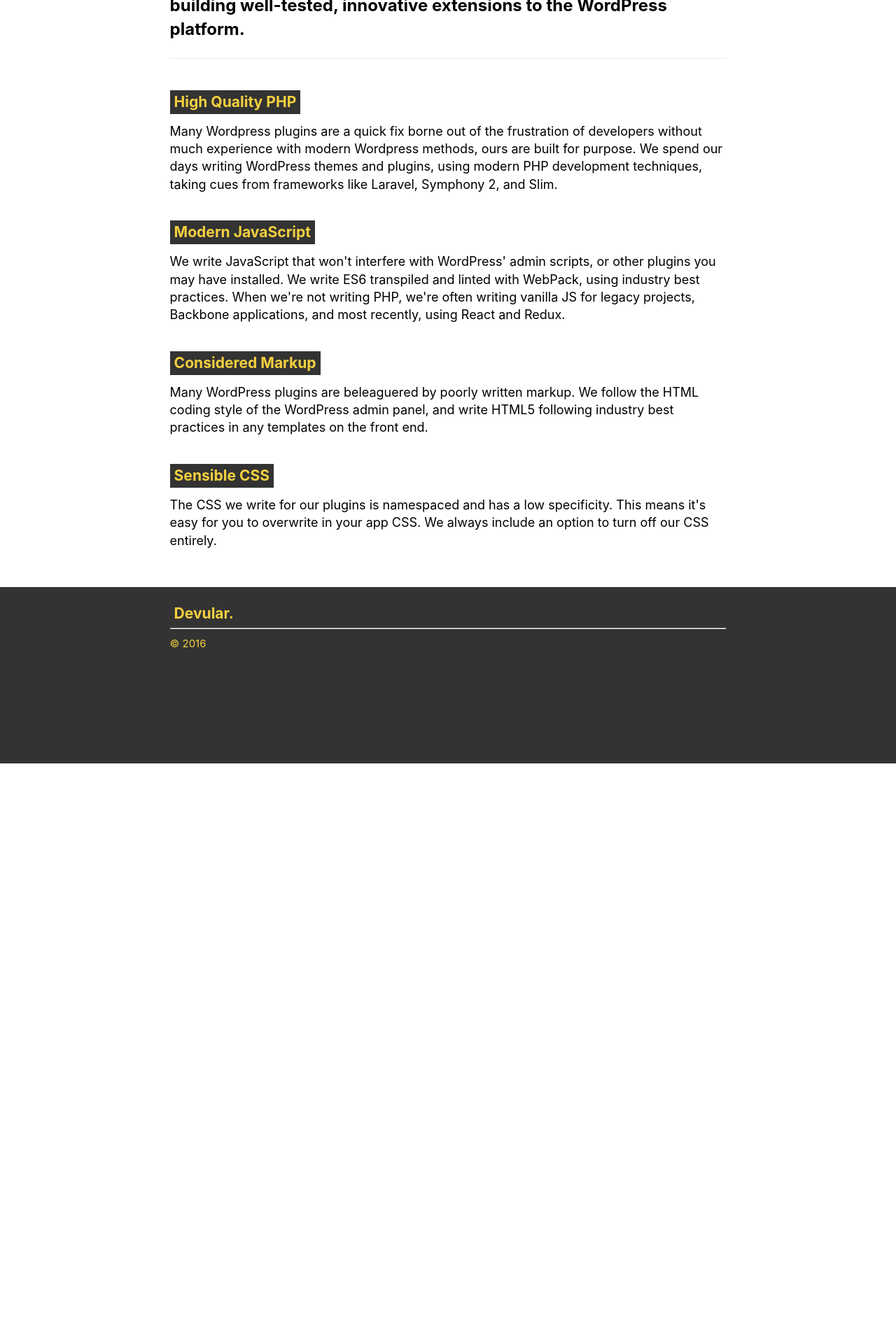
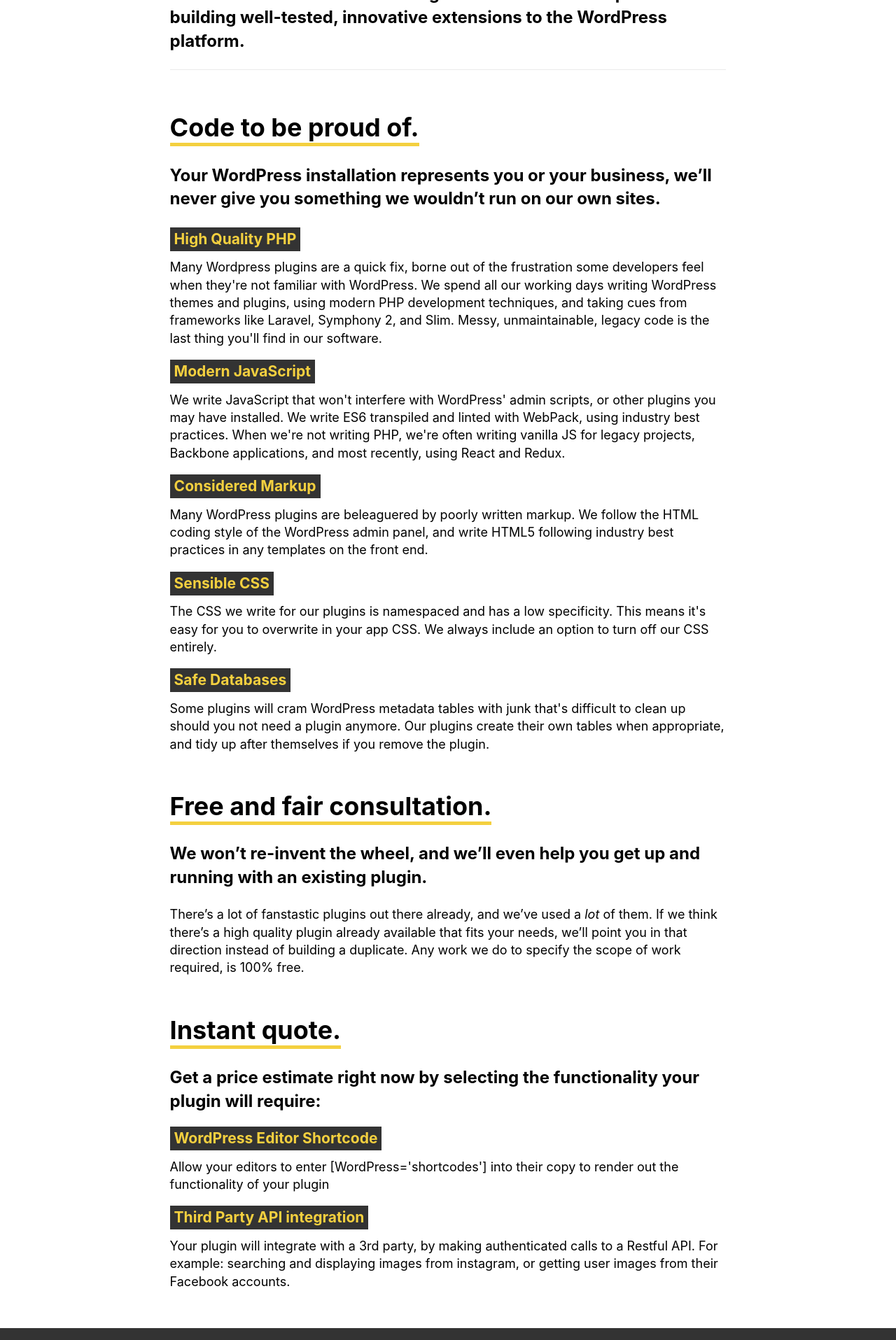
Before and after one commit to jonsherrard/customwpplugins, a React (Create React App) app: page / in a window 1280 px wide. Shown: the part 360-2275 px from the top of the page at 70% size. Before the commit the page ends 1451 px from the top, so only its background shows below. Built offline with nearby package versions, Linux system fonts and the light colour scheme.

Commit message:
prorgess sofar, and then sleep

```diff
--- a/src/App.css
+++ b/src/App.css
@@ -1,14 +1,38 @@
+* {
+  margin-top: 0px;
+}
+
 body {
   font-size: 18px;
   font-family: -apple-system, BlinkMacSystemFont, "Segoe UI", "Roboto", "Oxygen", "Ubuntu", "Cantarell", "Fira Sans", "Droid Sans", "Helvetica Neue", sans-serif;
 }
 
 h3 {
-  margin-bottom: -0.3em;
+  margin-bottom: 0.5em;
+}
+
+.text-align-center {
+  text-align: center;
 }
 
 h1, h2, h3, h4, h5 {
   font-family: -apple-system, BlinkMacSystemFont, "Segoe UI", "Roboto", "Oxygen", "Ubuntu", "Cantarell", "Fira Sans", "Droid Sans", "Helvetica Neue", sans-serif;
+}
+
+h1 {
+  display: inline-block;
+  border-bottom: 5px solid #F4D03F;
+  margin-top: 1em;
+}
+
+h2 {
+  font-size: x-large;
+  line-height: 1.4;
+}
+
+h1 + h2 {
+  margin-top: 0px;
+  margin-bottom: 1em;
 }
 
 .App-body {
@@ -38,6 +62,10 @@ h1, h2, h3, h4, h5 {
   text-align: center;
 }
 
+.App-header h1 {
+  border-bottom: 5px solid #FFFFFF;
+}
+
 .App-intro {
   font-size: x-large;
   font-weight: bold;
--- a/src/App.js
+++ b/src/App.js
@@ -1,6 +1,7 @@
 import React, { Component } from 'react';
 import logo from './logo.svg';
 import './App.css';
+import Quote from './Quote.js'
 import Footer from './Footer.js';
 import Tenet from './Tenet.js';
 import tenets from './tenetText.js'
@@ -14,17 +15,27 @@ class App extends Component {
       <div className="App">
         <div className="App-header">
           <img src={logo} className="App-logo" alt="logo" />
+          <br/>
           <h1>Custom WP Plugins</h1>
         </div>
         <div className="App-body">
           <p className="App-intro">
             Add custom features, pages, dashboards, and functionality to your WordPress site. Custom WP Plugins has a wealth of experience in building well-tested, innovative extensions to the WordPress platform.
           </p>
+          <h1 className="text-align-center">Code to be proud of.</h1>
+          <h2>Your WordPress installation represents you or your business, we&rsquo;ll never give you something we wouldn&rsquo;t run on our own sites.</h2>
 
           {tenets.map((tenet, index) => {
             return <Tenet key={index} {...tenet} />
           })}
 
+          <h1>Free and fair consultation.</h1>
+          <h2>We won&rsquo;t re-invent the wheel, and we&rsquo;ll even help you get up and running with an existing plugin.</h2>
+          <p>
+            There&rsquo;s a lot of fanstastic plugins out there already, and we&rsquo;ve used a <em>lot</em> of them. If we think there&rsquo;s a high quality plugin already available that fits your needs, we&rsquo;ll point you in that direction instead of building a duplicate. Any work we do to specify the scope of work required, is 100% free.
+          </p>
+          <h1>Instant quote.</h1>
+          <Quote />
         </div>
         <Footer />
       </div>
--- a/src/Footer.css
+++ b/src/Footer.css
@@ -6,5 +6,10 @@
   margin-top: 3em;
 }
 
+.App-footer h3 {
+  padding-top: 15px;
+  padding-left: 0px;
+}
+
 .App-company-name {
 }
--- /dev/null
+++ b/src/Quote.js
@@ -0,0 +1,41 @@
+import React, { Component } from 'react';
+
+class Quote extends Component {
+
+  getRequirements () {
+    return [
+      {
+        "name": "WordPress Editor Shortcode",
+        "description": "Allow your editors to enter [WordPress='shortcodes'] into their copy to render out the functionality of your plugin",
+        "cost": "300"
+      },
+      {
+        "name": "Third Party API integration",
+        "description": "Your plugin will integrate with a 3rd party, by making authenticated calls to a Restful API. For example: searching and displaying images from instagram, or getting user images from their Facebook accounts.",
+        "cost": "300"
+      }
+    ]
+  }
+
+  render () {
+
+    let reqs = this.getRequirements()
+
+    return (
+      <div>
+        <h2>Get a price estimate right now by selecting the functionality your plugin will require:</h2>
+        {reqs.map((req, index) => {
+          return (
+            <div key={index}>
+              <h3>{req.name}</h3>
+              <br/>
+              <p>{req.description}</p>
+            </div>
+          )
+        })}
+      </div>
+    )
+  }
+}
+
+export default Quote
--- a/src/tenetText.js
+++ b/src/tenetText.js
@@ -1,7 +1,7 @@
  let tenets = [
       {
         "title": "High Quality PHP",
-        "text": "Many Wordpress plugins are a quick fix borne out of the frustration of developers without much experience with modern Wordpress methods, ours are built for purpose. We spend our days writing WordPress themes and plugins, using modern PHP development techniques, taking cues from frameworks like Laravel, Symphony 2, and Slim."
+        "text": "Many Wordpress plugins are a quick fix, borne out of the frustration some developers feel when they're not familiar with WordPress. We spend all our working days writing WordPress themes and plugins, using modern PHP development techniques, and taking cues from frameworks like Laravel, Symphony 2, and Slim. Messy, unmaintainable, legacy code is the last thing you'll find in our software."
       },
       {
         "title": "Modern JavaScript",
@@ -14,6 +14,10 @@
       {
         "title": "Sensible CSS",
         "text": "The CSS we write for our plugins is namespaced and has a low specificity. This means it's easy for you to overwrite in your app CSS. We always include an option to turn off our CSS entirely."
+      },
+      {
+        "title": "Safe Databases",
+        "text": "Some plugins will cram WordPress metadata tables with junk that's difficult to clean up should you not need a plugin anymore. Our plugins create their own tables when appropriate, and tidy up after themselves if you remove the plugin."
       }
     ];
 
```
Also changed, not shown: src/logo.svg.
